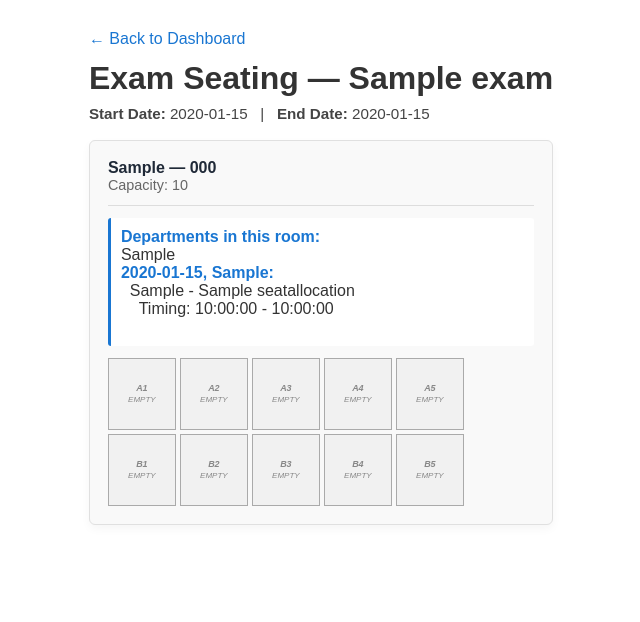
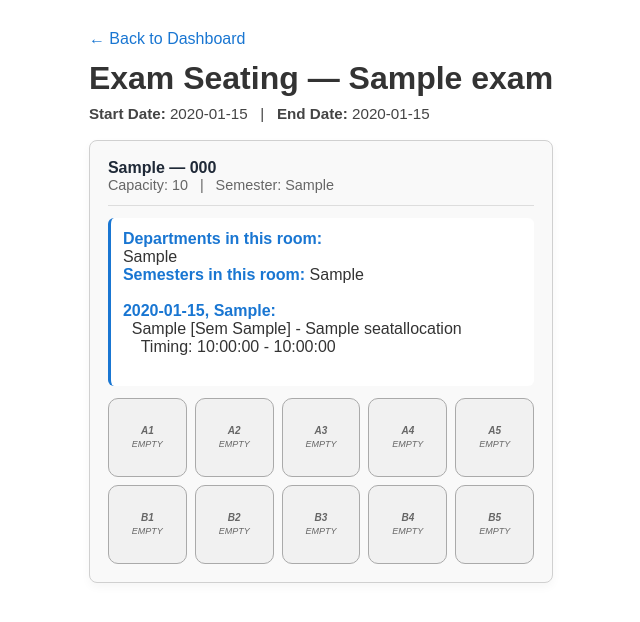
Before and after one commit to Shibani987/Exam_seat_management_system, a Django app: page /view-exam/1/ in a window 1280 px wide. Shown: the top 622 px of the page, without its empty margins (319-959 px from the left). Run offline with Django 5.2, Linux system fonts and the light colour scheme; tables that the repository leaves empty hold one stand-in row (values such as "Sample post"); parts of the project's set-up code (start-up, migrations or seed data) failed here and were passed over.

Commit message:
...//...

```diff
--- a/core/static/core/js/view_exam.js
+++ b/core/static/core/js/view_exam.js
@@ -30,12 +30,15 @@ document.addEventListener('DOMContentLoaded', function(){
                 const roomCard = document.createElement('div');
                 roomCard.className = 'room-card';
 
+                const semesters = new Set((room.department_details || []).map(d => d.semester).filter(s => s));
+                const semesterText = semesters.size ? Array.from(semesters).join(', ') : 'N/A';
+
                 const header = document.createElement('div');
                 header.className = 'room-header';
                 header.innerHTML = `
                     <div>
                         <strong>${room.building} — ${room.room_number}</strong>
-                        <div class="room-meta">Capacity: ${room.capacity}</div>
+                        <div class="room-meta">Capacity: ${room.capacity} &nbsp; | &nbsp; Semester: ${semesterText}</div>
                     </div>
                 `;
                 roomCard.appendChild(header);
@@ -59,28 +62,29 @@ document.addEventListener('DOMContentLoaded', function(){
         });
 
     function renderDepartmentInfo(room) {
+        const seatDepartments = new Set();
         const seatSemesters = new Set();
-        const seatDepartments = new Set();
 
         (room.seats || []).forEach(seat => {
-            if (seat.department) seatDepartments.add(String(seat.department).trim());
-            if (seat.semester) seatSemesters.add(String(seat.semester).trim());
+            if (seat.department && seat.department.trim() && seat.department.toUpperCase() !== 'EMPTY') {
+                seatDepartments.add(seat.department.trim());
+            }
+            if (seat.semester && seat.semester.trim()) {
+                seatSemesters.add(seat.semester.trim());
+            }
         });
 
-        const details = (room.department_details || []).slice(); // all provided details
-
-        let html = '<strong>Departments in this room:</strong><br/>';
-
-        if (seatDepartments.size) {
-            html += `${Array.from(seatDepartments).join(', ')}<br/>`;
+        if (!room.department_details || !room.department_details.length) {
+            const deptLine = seatDepartments.size ? Array.from(seatDepartments).join(', ') : 'N/A';
+            const semLine = seatSemesters.size ? Array.from(seatSemesters).join(', ') : 'N/A';
+            return `<strong>Departments in this room:</strong><br/>${deptLine}<br/><strong>Semesters in this room:</strong> ${semLine}`;
         }
 
-        if (seatSemesters.size) {
-            html += `Semesters present: ${Array.from(seatSemesters).join(', ')}<br/><br/>`;
-        }
+        let html = `<strong>Departments in this room:</strong><br/>${Array.from(seatDepartments).join(', ') || 'N/A'}<br/>`;
+        html += `<strong>Semesters in this room:</strong> ${Array.from(seatSemesters).join(', ') || 'N/A'}<br/><br/>`;
 
         const groupedBySlot = {};
-        details.forEach(item => {
+        (room.department_details || []).forEach(item => {
             const key = `${item.exam_date}||${item.session}`;
             if (!groupedBySlot[key]) {
                 groupedBySlot[key] = { date: item.exam_date, session: item.session, rows: [] };
@@ -97,10 +101,6 @@ document.addEventListener('DOMContentLoaded', function(){
             });
             html += '<br/>';
         });
-
-        if (!Object.keys(groupedBySlot).length) {
-            html += '<span style="color:#777;">No department exam details (room may have empty seats)</span>';
-        }
 
         return html;
     }
--- a/core/templates/core/view_exam.html
+++ b/core/templates/core/view_exam.html
@@ -23,14 +23,17 @@
     .room-actions .delete-btn:hover { background:#d32f2f; }
     .room-actions .delete-btn:disabled { opacity:0.6; cursor:not-allowed; }
     /* Step 5 style */
-    .seat-grid { display: flex; flex-direction: column; gap: 4px; }
-    .seat-row { display: flex; gap: 4px; }
-    .seat { border: 1px solid #aaa; background: #ffffff; transition: all 0.2s ease; font-size: 10px; display: flex; flex-direction: column; justify-content: center; align-items: center; text-align: center; width: 68px; height: 72px; min-width: 68px; min-height: 72px; box-sizing: border-box; padding: 4px; overflow: hidden; }
+    .seat-grid { display: flex; flex-direction: column; gap: 8px; margin-top: 12px; }
+    .seat-row { display: grid; grid-template-columns: repeat(5, minmax(70px, 1fr)); gap: 8px; }
+    .seat { border: 1px solid #aaa; background: #ffffff; transition: all 0.2s ease; font-size: 10px; display: flex; flex-direction: column; justify-content: center; align-items: center; text-align: center; aspect-ratio: 1 / 1; min-width: 72px; min-height: 72px; max-width: 100%; box-sizing: border-box; padding: 4px; border-radius: 10px; overflow: hidden; }
     .seat.eligible { background: #28a745; color: white; }
-    .seat.blocked { background: #ffffff; color: #333; }
-    .seat.empty { background: #f1f1f1; color: #888; font-style: italic; }
-    .seat-num { font-weight: 700; font-size: 9px; margin-bottom: 3px; }
-    .seat-info { font-size: 8px; line-height: 1.1; max-height: 38px; overflow: hidden; }
+    .seat.blocked { background: #e8f5e9; color: #1b5e20; }
+    .seat.empty { background: #f1f1f1; color: #666; font-style: italic; }
+    .seat-num { font-weight: 700; font-size: 10px; margin-bottom: 4px; }
+    .seat-info { font-size: 9px; line-height: 1.1; max-height: 42px; overflow: hidden; width:100%; }
+    .room-card { margin-bottom: 25px; background:#f9f9f9; border:1px solid #d0d0d0; border-radius:8px; padding:18px; }
+    .room-meta { color:#666; font-size:0.9rem; }
+    .dept-info { margin-bottom:12px; padding:12px; background:#fff; border-left:3px solid #1976d2; border-radius:6px; }
   </style>
 </head>
 <body>
--- a/core/views.py
+++ b/core/views.py
@@ -2804,14 +2804,15 @@ def get_exam_summary(request):
             print(f"[DEBUG] Error building student eligibility map: {e}")
             student_eligibility = {}
 
-        # Build a quick lookup for department exam start/end times
+        # Build a quick lookup for department exam start/end/semester times
         dept_exam_lookup = {}
         try:
             for de in DepartmentExam.objects.filter(exam=exam):
                 key = (str(de.department or '').strip().upper(), str(de.exam_date or ''), str(de.session or ''))
                 dept_exam_lookup[key] = {
                     'start_time': str(de.start_time) if de.start_time else '',
-                    'end_time': str(de.end_time) if de.end_time else ''
+                    'end_time': str(de.end_time) if de.end_time else '',
+                    'semester': str(de.semester).strip() if de.semester else ''
                 }
         except Exception as e:
             print(f"[DEBUG] Error building department exam lookup: {e}")
@@ -2848,7 +2849,7 @@ def get_exam_summary(request):
                         'exam_name': seat.exam_name or '',
                         'start_time': dept_times.get('start_time', ''),
                         'end_time': dept_times.get('end_time', ''),
-                        'semester': '',
+                        'semester': dept_times.get('semester', ''),
                         'year': '',
                         'is_eligible': is_eligible
                     })
```
